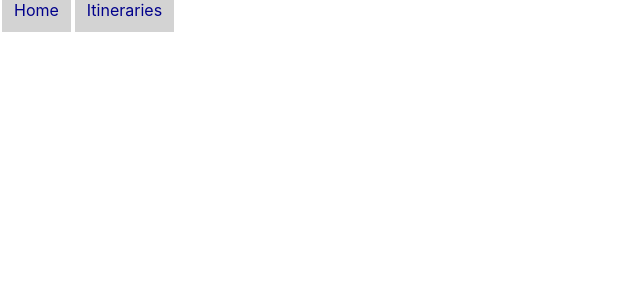
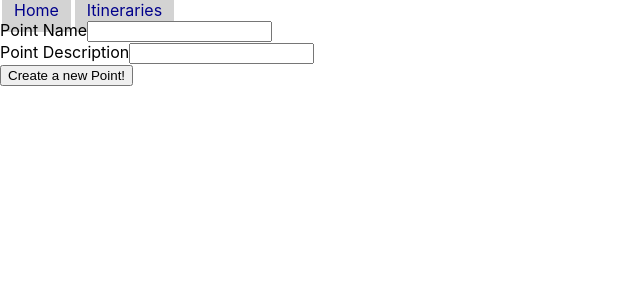
Before and after one commit to thekevinhuang/itinerarian, a React (Create React App) app: page /points in a window 1280 px wide. Shown: the top 300 px of the page, without its empty margins (0-640 px from the left). Built offline with nearby package versions, Linux system fonts and the light colour scheme.

Commit message:
adding form to point new

```diff
--- a/src/components/points/PointNew.js
+++ b/src/components/points/PointNew.js
@@ -1,10 +1,30 @@
 import React, {Component} from 'react'
 
+const initialState = {
+    name : '',
+    description: ''
+}
+
 export default class PointNew extends Component {
+    constructor() {
+        super()
+        this.state=initialState
+    }
+
+    //create handleChange and handleSubmit
+
     render() {
         return (
             <div>
+                <form onSubmit={this.handleSubmit}>
+                    <label>Point Name</label>
+                    <input type="text" name="name" onChange={this.handleChange} value={this.state.name}/><br/>
 
+                    <label>Point Description</label>
+                    <input type="text" name="description" onChange={this.handleChange} value={this.state.description}/><br/>
+
+                    <input type="submit" value="Create a new Point!"/>
+                </form>
             </div>
         )
     }
```
